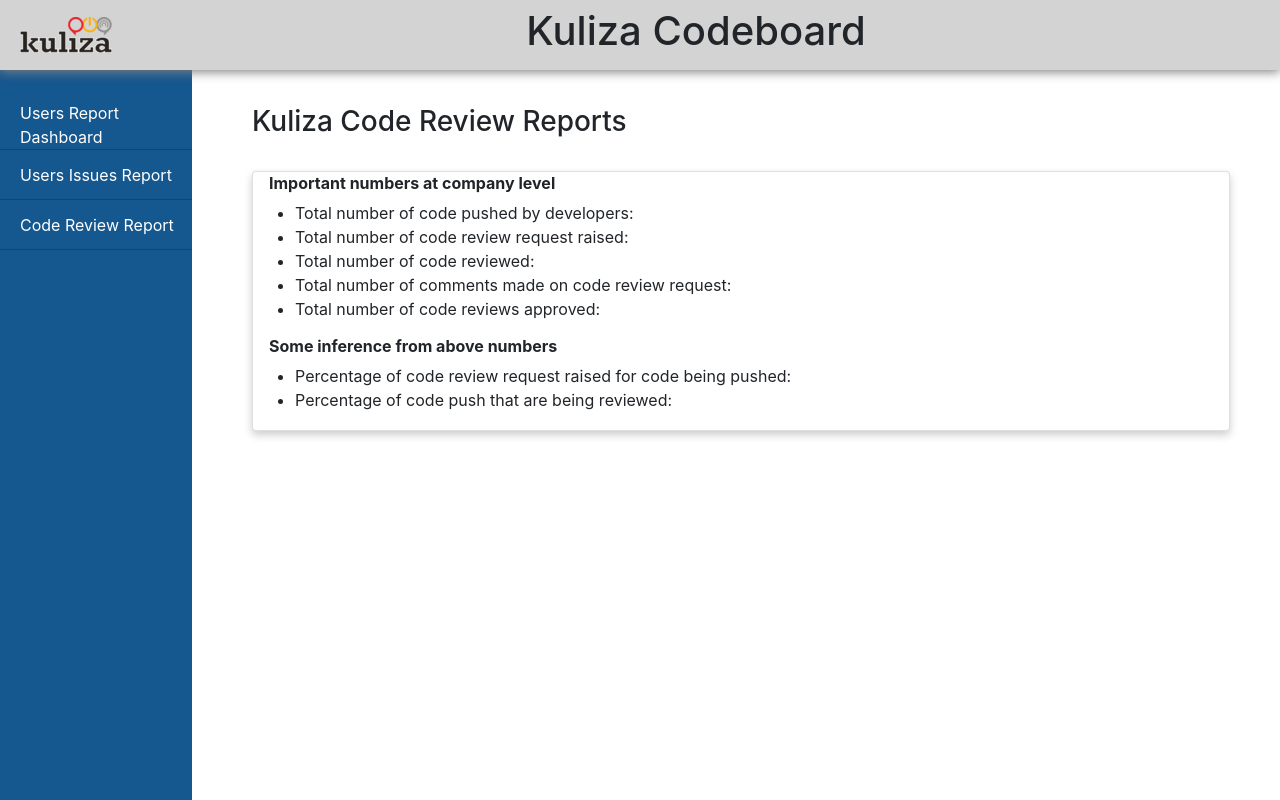
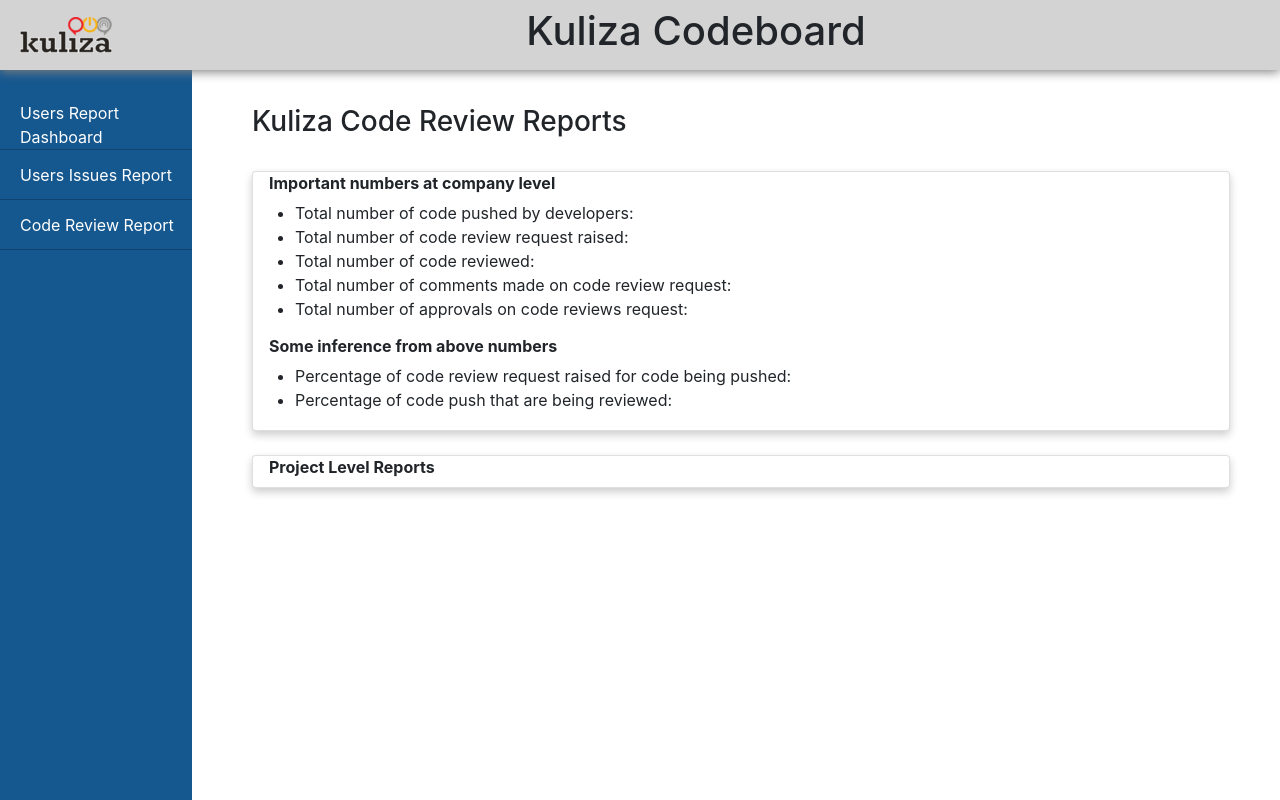
Before and after one commit to saurabhprakash/code-monitor, a Django app: page /code-review-report/ in a window 1280 px wide. Run offline with Django 3.2, Linux system fonts and the light colour scheme; data that the repository does not hold is empty; parts of the project's set-up code (start-up, migrations or seed data) failed here and were passed over; some libraries are stand-ins or nearby versions.

Commit message:
code review request specific to project reporting

```diff
--- a/code_repo_base/manager.py
+++ b/code_repo_base/manager.py
@@ -103,6 +103,13 @@
                    created_at__range=(start, end)).values('actor_username').\
             annotate(count=Count('actor_username'))
 
+    def get_projects(self, start: datetime, end: datetime):
+        """
+        :return: returns the distinct project names
+        """
+        return super(CodeRepoDataBaseManager, self).get_queryset().\
+            filter(created_at__range=(start, end)).values('project_full_name').distinct()
+
     def create_entry(self, **kwargs):
         """
         Create an entry to bitbucket activity model,
--- a/code_repo_base/reports.py
+++ b/code_repo_base/reports.py
@@ -29,8 +29,10 @@
         super(CompanyLevel, self).__init__(start_time, end_time)
 
     def generate_report(self) -> Dict:
+
         self.number_of_push = CodeRepoDataBase.objects.get_push_queryset\
             (self.start_time, self.end_time).count()
+
         self.number_of_pr_raised = CodeRepoDataBase.objects.get_pull_queryset\
             (self.start_time, self.end_time).count()
         self.number_of_pr_merged = CodeRepoDataBase.objects.get_merged_pull_request_queryset\
@@ -57,7 +59,8 @@
 
         # TODO: Check for auto conversion feature
         response = {
-            # self.number_of_pr_merged is subtracted from self.number_of_push because for each merge one extra push is created
+            # self.number_of_pr_merged is subtracted from self.number_of_push
+            # because for each merge one extra push is created
             'number_of_push': self.number_of_push-self.number_of_pr_merged,
             'number_of_pr_raised': self.number_of_pr_raised,
             'number_of_pr_merged': self.number_of_pr_merged,
@@ -99,6 +102,11 @@
         self.number_of_pr_merged = self.categorize_based_on_project(\
             CodeRepoDataBase.objects.get_merged_pull_request_queryset\
             (self.start_time, self.end_time))
+
+        # update number_of_push, self.number_of_pr_merged is subtracted from self.number_of_push
+        # because for each merge one extra push is created
+        for k in self.number_of_push.keys():
+            self.number_of_push[k] -= self.number_of_pr_merged[k]
 
         # Comments processing, additional creation of pr_id_set_comments is
         # being done to calculate reviews
@@ -206,5 +214,7 @@
         return {
             'company': report.company_level,
             'project': report.project_level,
-            'individual': report.individual_level
+            'individual': report.individual_level,
+            'projects': [p.get('project_full_name') for p \
+                         in CodeRepoDataBase.objects.get_projects(start_time, end_time)]
         }
--- a/templates/review_report.html
+++ b/templates/review_report.html
@@ -37,7 +37,7 @@
                 <li>Total number of code review request raised: <span id="company_number_of_pr_raised"></span></li>
                 <li>Total number of code reviewed: <span id="company_number_of_pr_reviewed"></span></li>
                 <li>Total number of comments made on code review request: <span id="company_number_of_comments_on_pr"></span></li>
-                <li>Total number of code reviews approved: <span id="company_number_of_approvals_on_pr"></span></li>
+                <li>Total number of approvals on code reviews request: <span id="company_number_of_approvals_on_pr"></span></li>
             </ul>
 
             <h6><b>Some inference from above numbers</b></h6>
@@ -45,6 +45,16 @@
                 <li>Percentage of code review request raised for code being pushed: <span id="raise_percentage"></span></li>
                 <li>Percentage of code push that are being reviewed: <span id="review_percentage"></span></li>
             </ul>
+          </div>
+        </div>
+
+        <br/>
+
+        <div class="card">
+          <!--img src="img_avatar.png" alt="Avatar" style="width:100%"-->
+          <div class="container">
+            <h6><b>Project Level Reports</b></h6>
+            <span id="project_reports" class="elements"></span>
           </div>
         </div>
 
@@ -71,6 +81,23 @@
         $('#raise_percentage').html((response.company.number_of_pr_raised/response.company.number_of_push * 100).toFixed(2) + " %");
         $('#review_percentage').html((response.company.number_of_pr_reviewed/response.company.number_of_pr_raised*100).toFixed(2) + " %");
 
+        var order = ['number_of_push', 'number_of_pr_raised', 'number_of_pr_reviewed', 'number_of_comments_on_pr',
+            'number_of_approvals_on_pr'];
+        var texts = ['Number of code pushes', 'Number of code review requests', 'Number of code reviews done',
+                    'Number of comments on code review request', 'Number of approvals on code review'];
+        for (p in response.projects) {
+            var reference_element = $(".elements").last();
+            project_html = '<div class="element"><h6><b>' + response.projects[p] + '</b></h6><ul>';
+            for (o in order) {
+                console.log(response.project[order[o]]);
+                project_html += '<li>' + texts[o] + ': <span>' + response.project[order[o]][response.projects[p]] + '</span></li>';
+            }
+
+            project_html += '<li>Percentage of code review request raised for code being pushed: <span>' + (response.project.number_of_pr_raised[response.projects[p]]/response.project.number_of_push[response.projects[p]] * 100).toFixed(2) + " %" + '</span></li>';
+            project_html += '<li>Percentage of code push that are being reviewed: <span>' + (response.project.number_of_pr_reviewed[response.projects[p]]/response.project.number_of_pr_raised[response.projects[p]]*100).toFixed(2) + " %" + '</span></li>';
+            project_html += '</ul></div>';
+            reference_element.after(project_html);
+        }
 
 	</script>
 	{% endblock script %}
```
